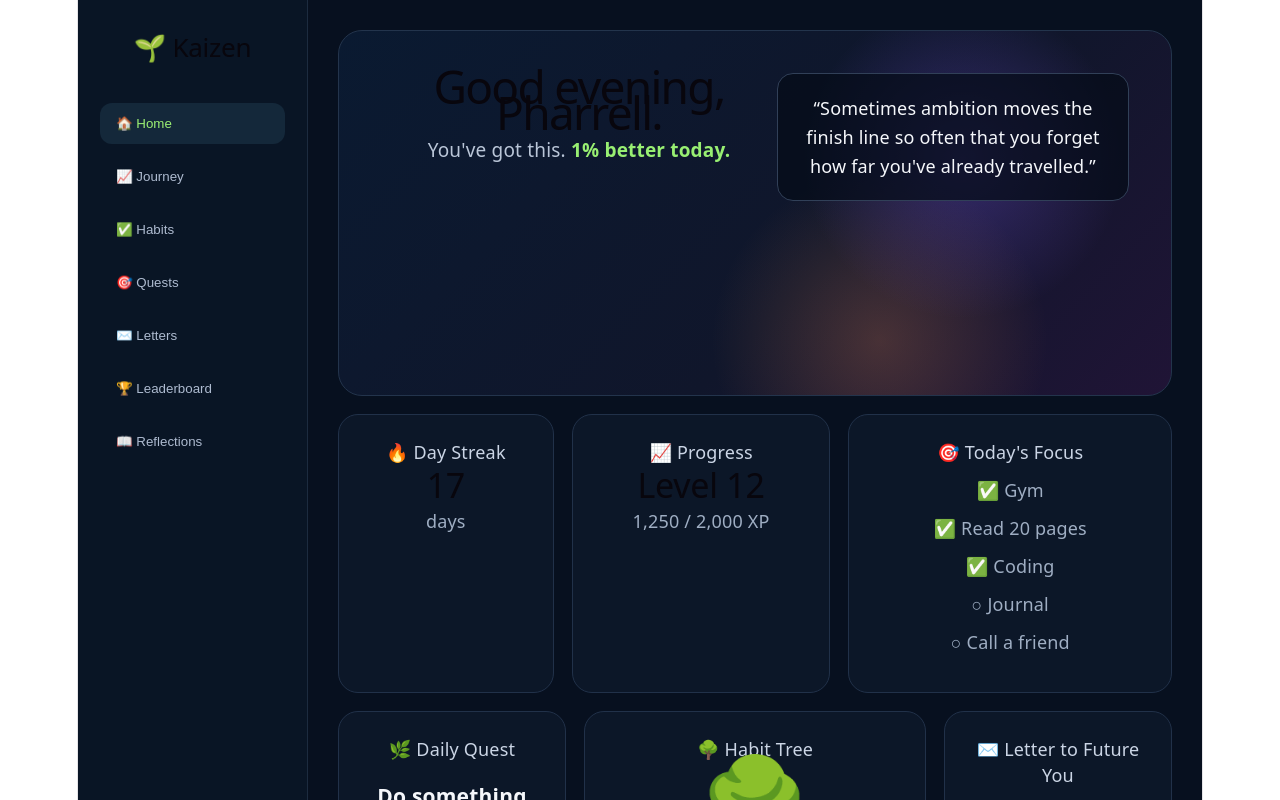
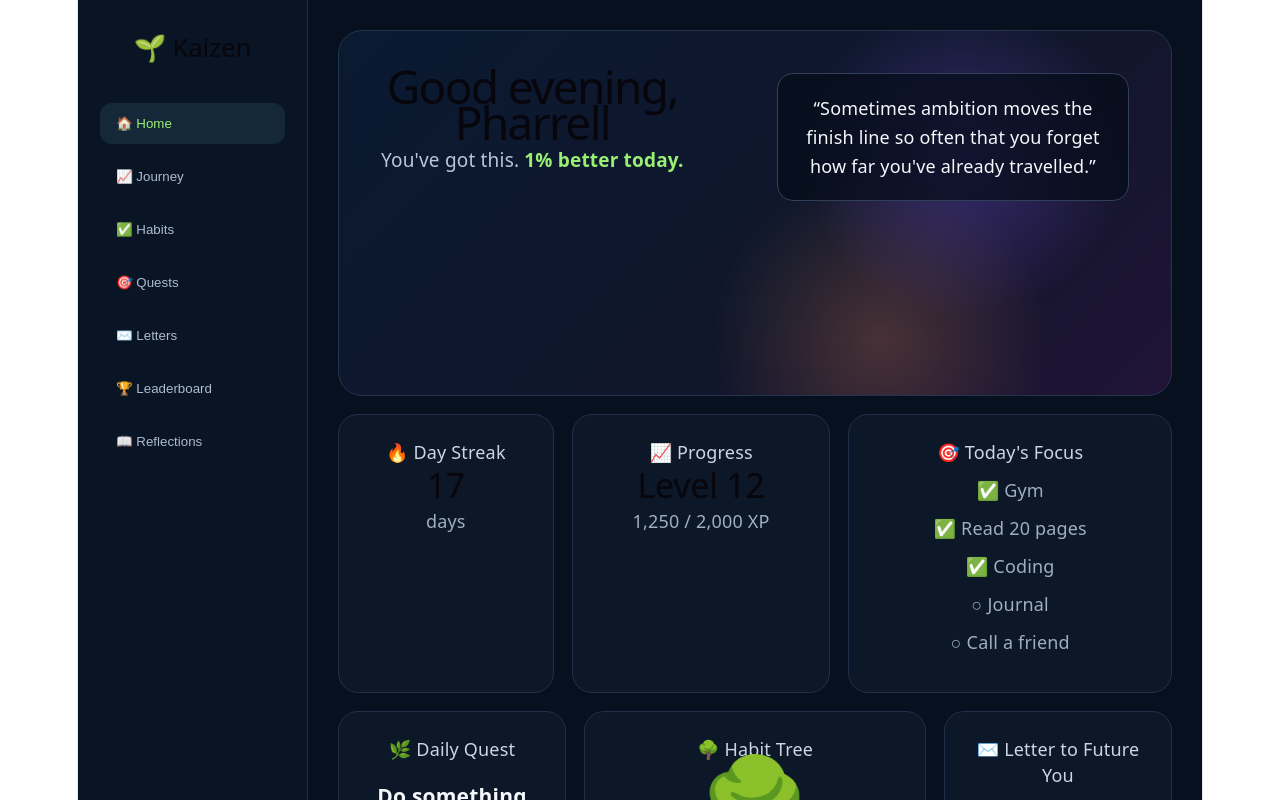
Before and after one commit to PharrellDunc/Kaizen, a React (Vite) app: page / in a window 1280 px wide. Shown: the top 800 px of the page. Built offline with nearby package versions, Linux system fonts and the light colour scheme.

Commit message:
Improve hero title layout

```diff
--- a/src/App.css
+++ b/src/App.css
@@ -66,6 +66,11 @@
 .hero p {
   color: #bac6d8;
   font-size: 19px;
+}
+
+.hero .name {
+  display: block;
+  margin-top: 10px;
 }
 
 .hero strong {
--- a/src/App.tsx
+++ b/src/App.tsx
@@ -1,6 +1,3 @@
-import reactLogo from './assets/react.svg'
-import viteLogo from './assets/vite.svg'
-import heroImg from './assets/hero.png'
 import './App.css'
 
 function App() {
@@ -24,7 +21,9 @@ function App() {
   <main className="dashboard">
     <section className="hero">
       <div>
-        <h1>Good evening, Pharrell.</h1>
+        <h1>Good evening,
+          <span className="name">Pharrell</span>
+        </h1>
         <p>You've got this. <strong>1% better today.</strong></p>
       </div>
 
```
